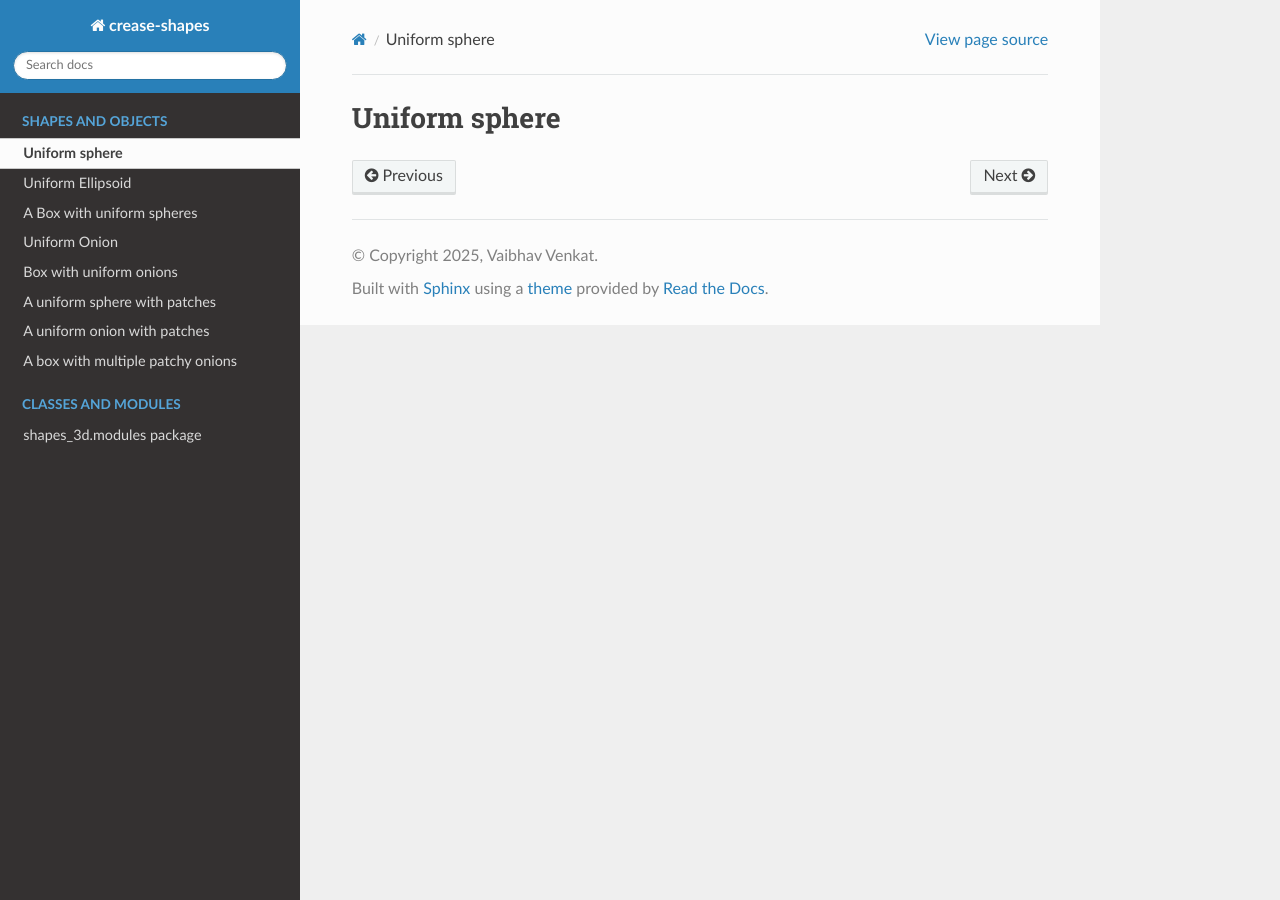
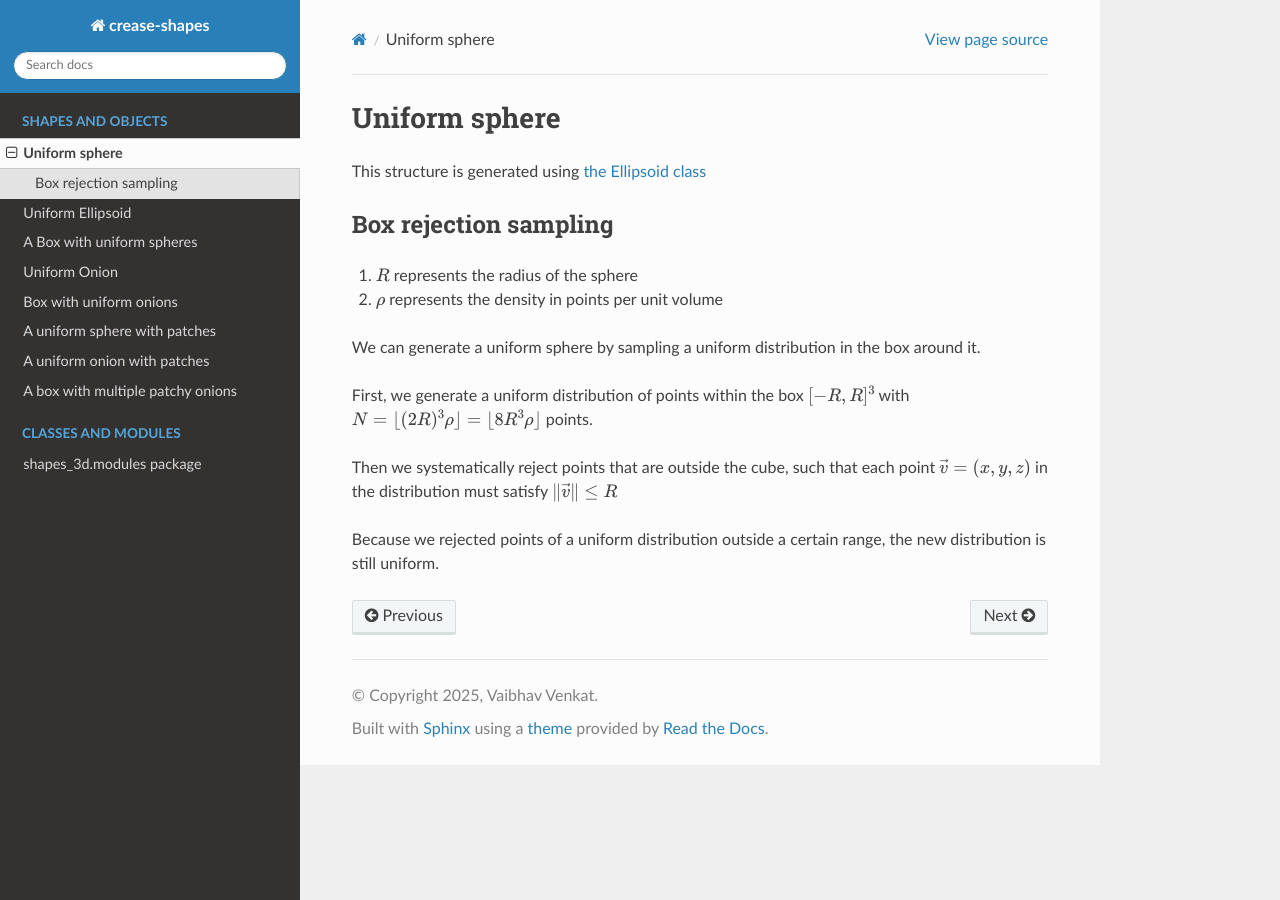
Before and after one commit to vaibhav-venkat/shapes_3d, a Sphinx documentation site: the page built from docs/sphere.rst, in a window 1280 px wide. Built offline with Sphinx 7.4.7 and the Read the Docs theme 3.1.0, drawn with Linux system fonts in a browser that asks for light colours.

Commit message:
feat: add example page

```diff
--- a/docs/shapes_3d.modules.rst
+++ b/docs/shapes_3d.modules.rst
@@ -4,6 +4,7 @@ shapes\_3d.modules package
 Submodules
 ----------
 
+.. _ellipsoid-class:
 shapes\_3d.modules.ellipsoid module
 -----------------------------------
 
--- a/docs/sphere.rst
+++ b/docs/sphere.rst
@@ -1,3 +1,20 @@
 ===============
 Uniform sphere
 ===============
+
+This structure is generated using :ref:`the Ellipsoid class <ellipsoid-class>`
+
+Box rejection sampling
+-------------------------
+1. :math:`R` represents the radius of the sphere
+2. :math:`\rho` represents the density in points per unit volume
+
+We can generate a uniform sphere by sampling a uniform distribution in the box around it.
+
+First, we generate a uniform distribution of points within the box
+:math:`[-R, R]^3` with :math:`N = \lfloor (2R)^3\rho \rfloor = \lfloor 8R^3\rho \rfloor` points.
+
+Then we systematically reject points that are outside the cube, such that each point :math:`\vec{v} = (x, y, z)` in the distribution must satisfy
+:math:`\Vert \vec{v} \Vert \le R`
+
+Because we rejected points of a uniform distribution outside a certain range, the new distribution is still uniform.
```
